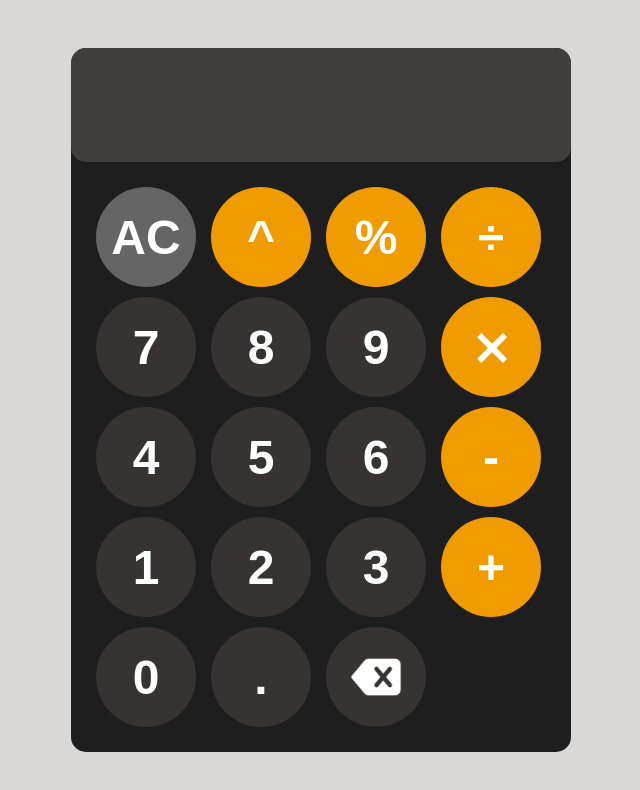
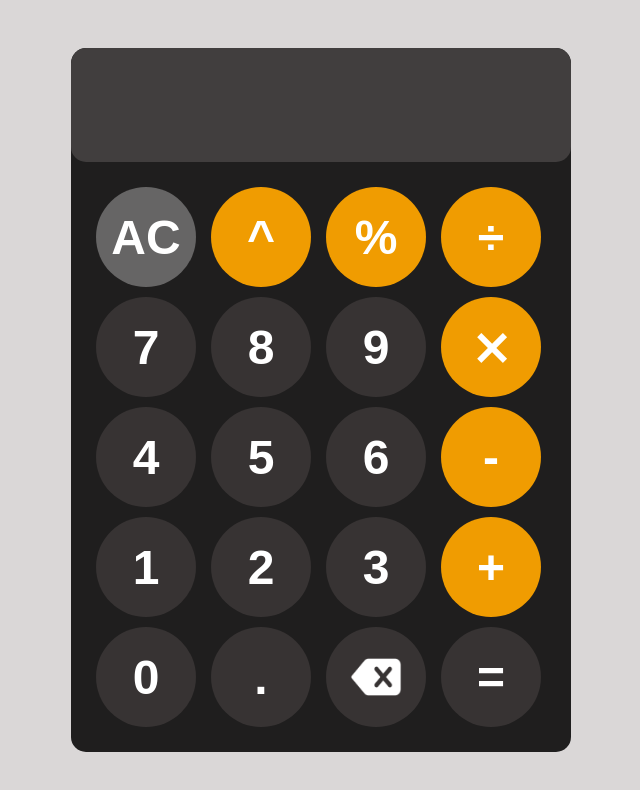
Before and after one commit to arry043/calculator, a plain HTML site: page index.html in a window 1280 px wide. Shown: the whole page, without its empty margins (319-959 px from the left). Drawn offline with Linux system fonts and the light colour scheme.

Commit message:
Update index.html

```diff
--- a/index.html
+++ b/index.html
@@ -37,7 +37,7 @@
             <button onclick="appendToDisplay('0')">0</button>
             <button onclick="appendToDisplay('.')">.</button>
             <button style="display: flex; justify-content: center; align-items: center; height: 100%;" onclick="backspace()"><img src="/icons/delete (1).png" alt="Backspace" style="width: 60%; height: 60%;" /></button>
-            <!--button id="equal" onclick="calculate()">=</button-->
+            <button id="equal" onclick="calculate()">=</button>
         </div>
     </div>
 
```
